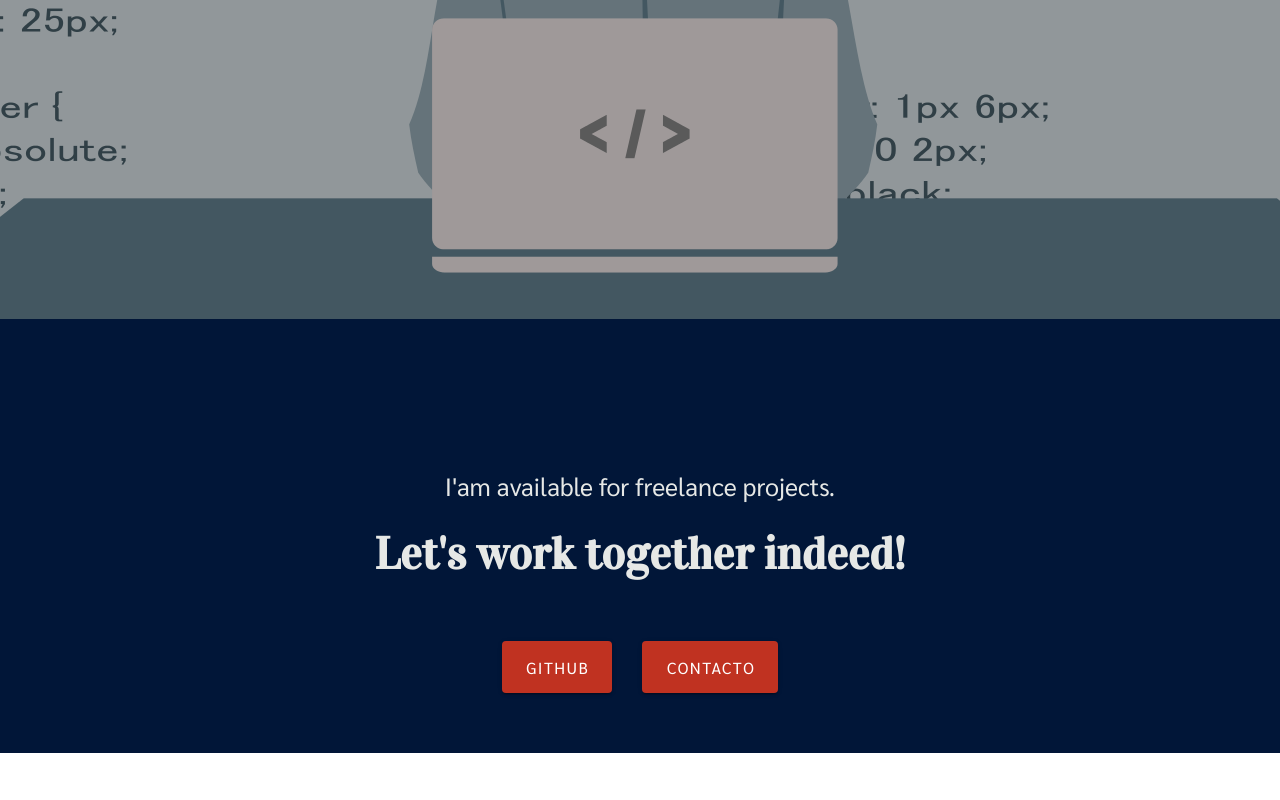
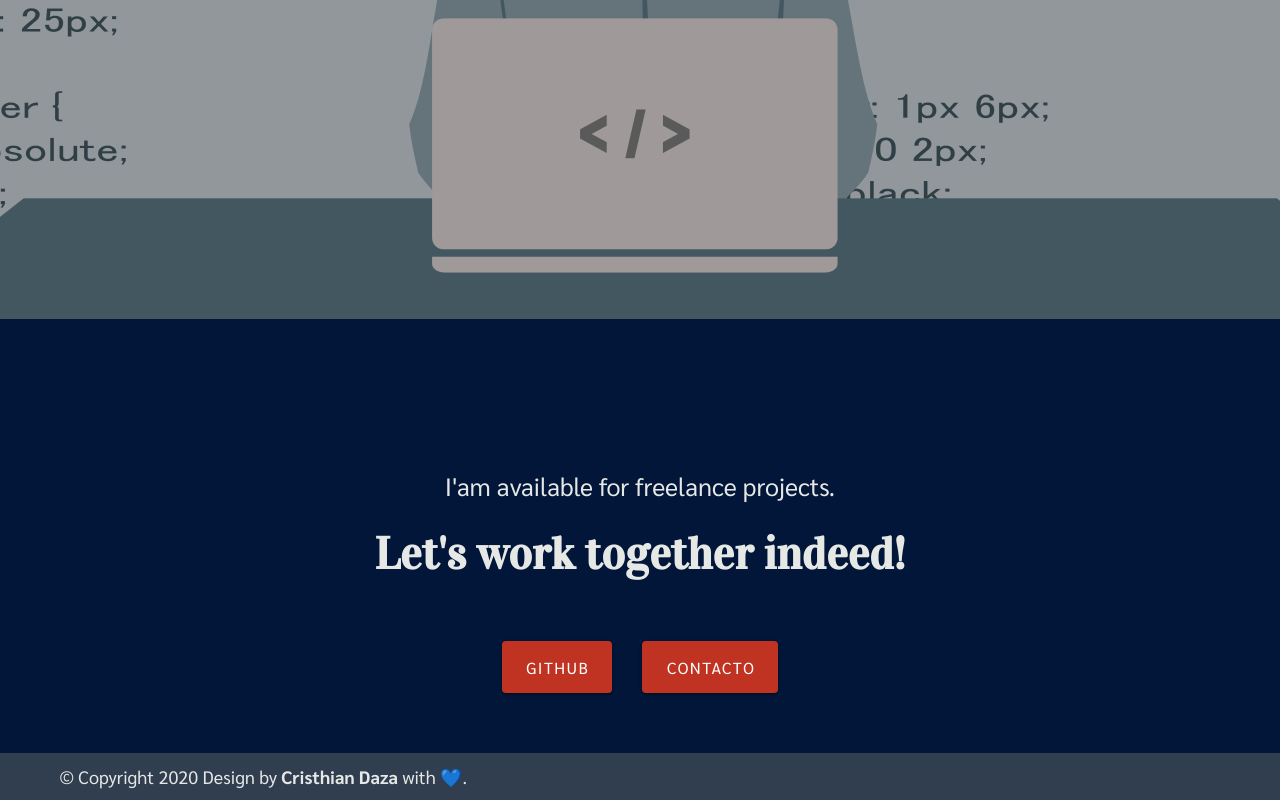
Before and after one commit to CristhianDaza/webPersonal, a Vue app: page / in a window 1280 px wide. Shown: the part 2209-3009 px from the top of the page. Before the commit the page ends 2962 px from the top, so only its background shows below. Built offline with nearby package versions, Linux system fonts and the light colour scheme.

Commit message:
Añadiendo la seccion del footer

```diff
--- a/babel.config.js
+++ b/babel.config.js
@@ -1,5 +1,5 @@
 module.exports = {
-  "presets": [
-    "@vue/cli-plugin-babel/preset"
-  ]
-}
+  presets: [
+    '@vue/cli-plugin-babel/preset',
+  ],
+};
--- a/src/App.vue
+++ b/src/App.vue
@@ -1,6 +1,7 @@
 <template lang="pug">
   #app(dark)
     router-view
+    footerPrincipal
 </template>
 
 <style>
@@ -35,9 +36,12 @@ a {
 </style>
 
 <script>
+import footerPrincipal from '@/components/footerPrincipal.vue';
+
 export default {
   name: 'App',
   components: {
+    footerPrincipal,
   },
 };
 </script>
--- /dev/null
+++ b/src/components/footerPrincipal.vue
@@ -0,0 +1,30 @@
+<template lang="pug">
+  div.footer
+    v-container
+      p &copy; Copyright {{copyright}} Design by
+       |
+       span  Cristhian Daza
+       |  with 💙.
+</template>
+
+<style scoped>
+.footer {
+  background: #313E50;
+  color: #E6E8E6;
+  font-size: 18px;
+}
+
+.footer span {
+  font-weight: bold;
+}
+</style>
+
+<script>
+export default {
+  data() {
+    return {
+      copyright: new Date().getFullYear(),
+    };
+  },
+};
+</script>
```
Also changed, not shown: 1 other file (tests, documents, lock files or other folders).
